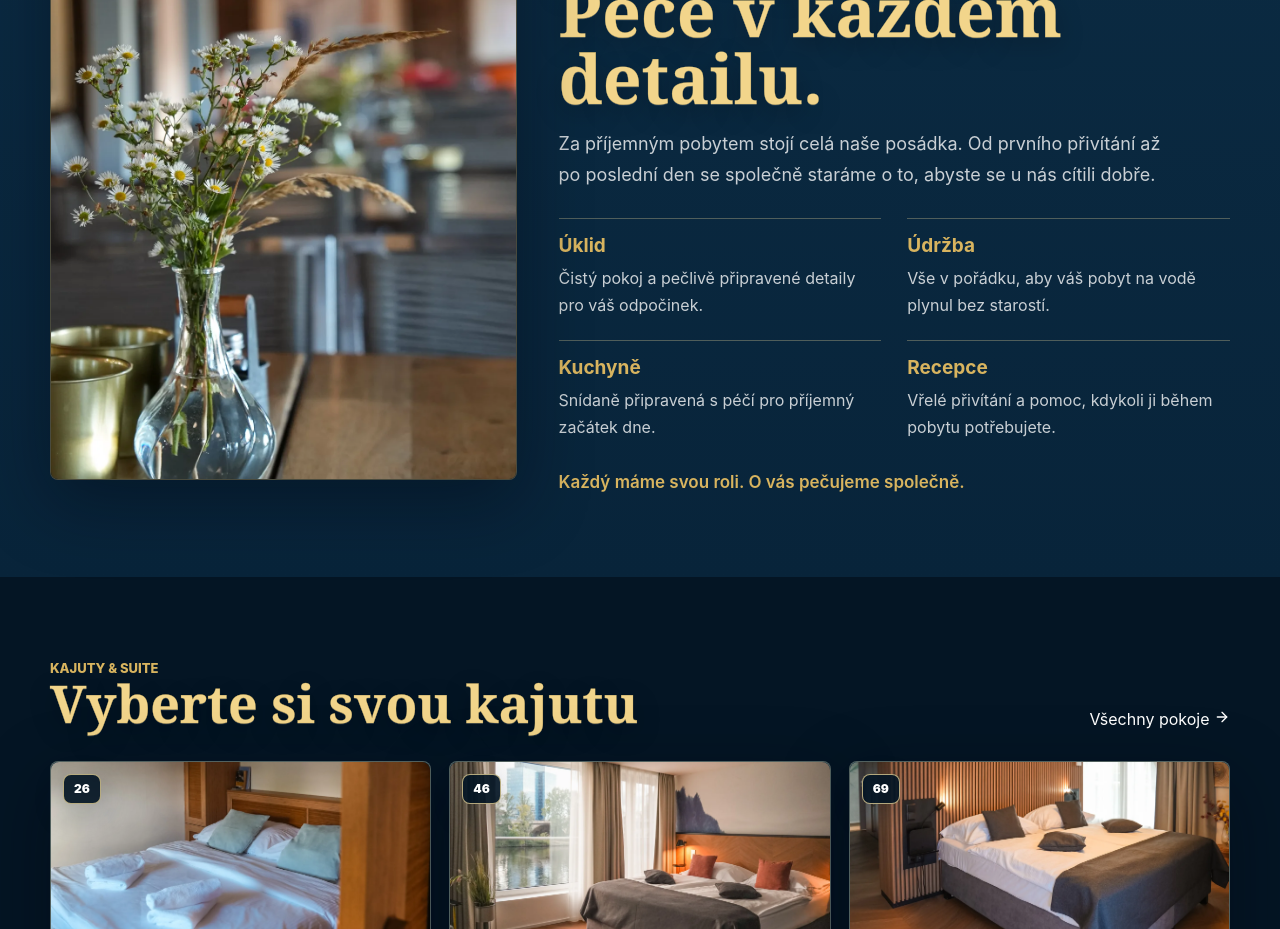
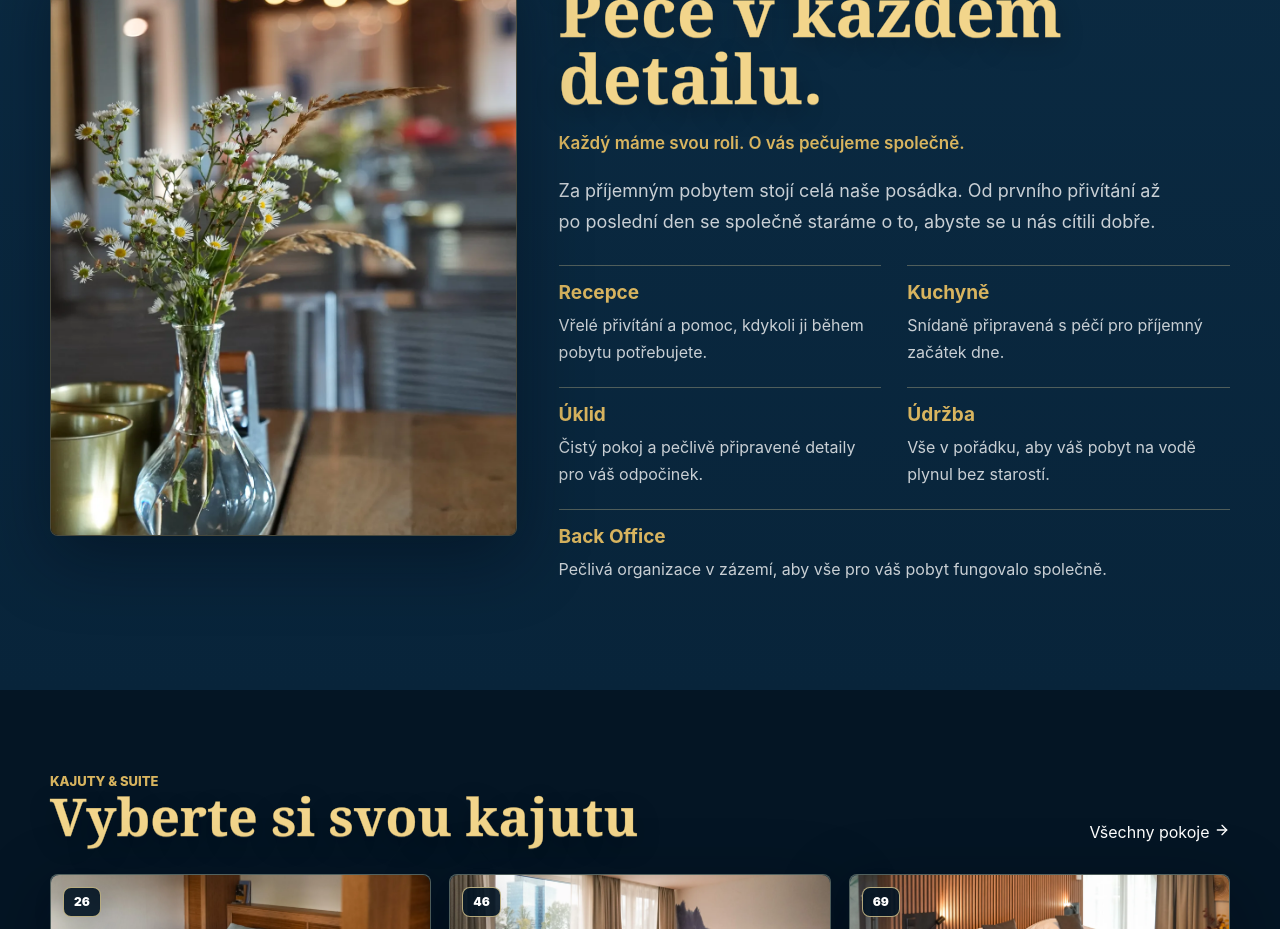
Before and after one commit to vct5d8tb75-sketch/botel-app, a Next.js app: page / in a window 1280 px wide. Shown: the part 1960-2889 px from the top of the page. Built offline with nearby package versions, Linux system fonts and the light colour scheme.

Commit message:
Move crew motto below heading and reorder teams with Back Office

```diff
--- a/src/app/globals.css
+++ b/src/app/globals.css
@@ -446,6 +446,10 @@ select {
   padding-top: 15px;
 }
 
+.crew-team-role:last-child {
+  grid-column: 1 / -1;
+}
+
 .crew-team-role h3 {
   margin: 0 0 8px;
   color: var(--gold);
@@ -460,7 +464,7 @@ select {
 }
 
 .crew-copy > .crew-team-message {
-  margin-bottom: 0;
+  margin-bottom: 18px;
   color: var(--gold);
   font-size: 17px;
   font-weight: 600;
--- a/src/app/page.tsx
+++ b/src/app/page.tsx
@@ -115,17 +115,18 @@ export default function HomePage() {
           <div className="crew-copy">
             <span className="eyebrow">Posádka The Botel</span>
             <h2>Jedna posádka.<br />Péče v každém detailu.</h2>
+            <p className="crew-team-message">Každý máme svou roli. O vás pečujeme společně.</p>
             <p>
               Za příjemným pobytem stojí celá naše posádka. Od prvního přivítání až po poslední
               den se společně staráme o to, abyste se u nás cítili dobře.
             </p>
             <div className="crew-team-grid">
+              <div className="crew-team-role"><h3>Recepce</h3><p>Vřelé přivítání a pomoc, kdykoli ji během pobytu potřebujete.</p></div>
+              <div className="crew-team-role"><h3>Kuchyně</h3><p>Snídaně připravená s péčí pro příjemný začátek dne.</p></div>
               <div className="crew-team-role"><h3>Úklid</h3><p>Čistý pokoj a pečlivě připravené detaily pro váš odpočinek.</p></div>
               <div className="crew-team-role"><h3>Údržba</h3><p>Vše v pořádku, aby váš pobyt na vodě plynul bez starostí.</p></div>
-              <div className="crew-team-role"><h3>Kuchyně</h3><p>Snídaně připravená s péčí pro příjemný začátek dne.</p></div>
-              <div className="crew-team-role"><h3>Recepce</h3><p>Vřelé přivítání a pomoc, kdykoli ji během pobytu potřebujete.</p></div>
+              <div className="crew-team-role"><h3>Back Office</h3><p>Pečlivá organizace v zázemí, aby vše pro váš pobyt fungovalo společně.</p></div>
             </div>
-            <p className="crew-team-message">Každý máme svou roli. O vás pečujeme společně.</p>
           </div>
         </div>
       </section>
```
